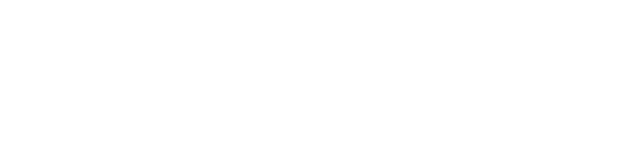
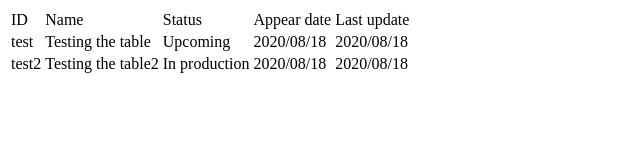
Before and after one commit to MrAsieru/TSWRoadmapTracker, a plain HTML site: page index.html in a window 1280 px wide. Shown: the whole page, without its empty margins (0-640 px from the left). Drawn offline with Linux system fonts and the light colour scheme.

Commit message:
First version table

```diff
--- a/index.html
+++ b/index.html
@@ -1,23 +1,38 @@
 <html>
+<body>
 <div>
- <table id="table"></table>
+ <table id="projTable">
+  <tr>
+   <td>ID</td>
+   <td>Name</td>
+   <td>Status</td>
+   <td>Appear date</td>
+   <td>Last update</td>
+  </tr>
+ </table>
 </div>
 <script>
- function createTable() {
-  var respnseObj = readJsonFromUrl("https://github.com/MrAsieru/TSWRoadmapTracker/projects.json");
-  var projects = responseObj.query;
+ async function createTable() {
+  var data = await fetch("https://raw.githubusercontent.com/MrAsieru/TSWRoadmapTracker/master/projects.json").then((response) => {return response.json()});
+  var proj = data.Projects;
+  console.log(data.Projects);
 
-  for (var i in projects){
-   var table = document.getElementById("table");
-   var tr = document.createElement("tr");
-   var td = document.createElement("td");
-   for (var j in projects[i]){
-    var txt = document.createTextNode(j);
-    td.appendChild(txt);
-    tr.appendChild(td);
-   }
-   table.appendChild(tr);
+  var table = document.getElementById("projTable");
+  for (var i in data.Projects){
+   var row = table.insertRow();
+   var id = row.insertCell();
+   id.innerHTML = proj[i].ID;
+   var name = row.insertCell();
+   name.innerHTML = proj[i].name;
+   var status = row.insertCell();
+   status.innerHTML = proj[i].timeline.status[proj[i].timeline.status.length - 1];
+   var appDate = row.insertCell();
+   appDate.innerHTML = proj[i].timeline.dates[0];
+   var lastUpd = row.insertCell();
+   lastUpd.innerHTML = proj[i].timeline.dates[proj[i].timeline.dates.length - 1];
   }
  }
+ createTable();
 </script>
+</body>
 </html>
```
